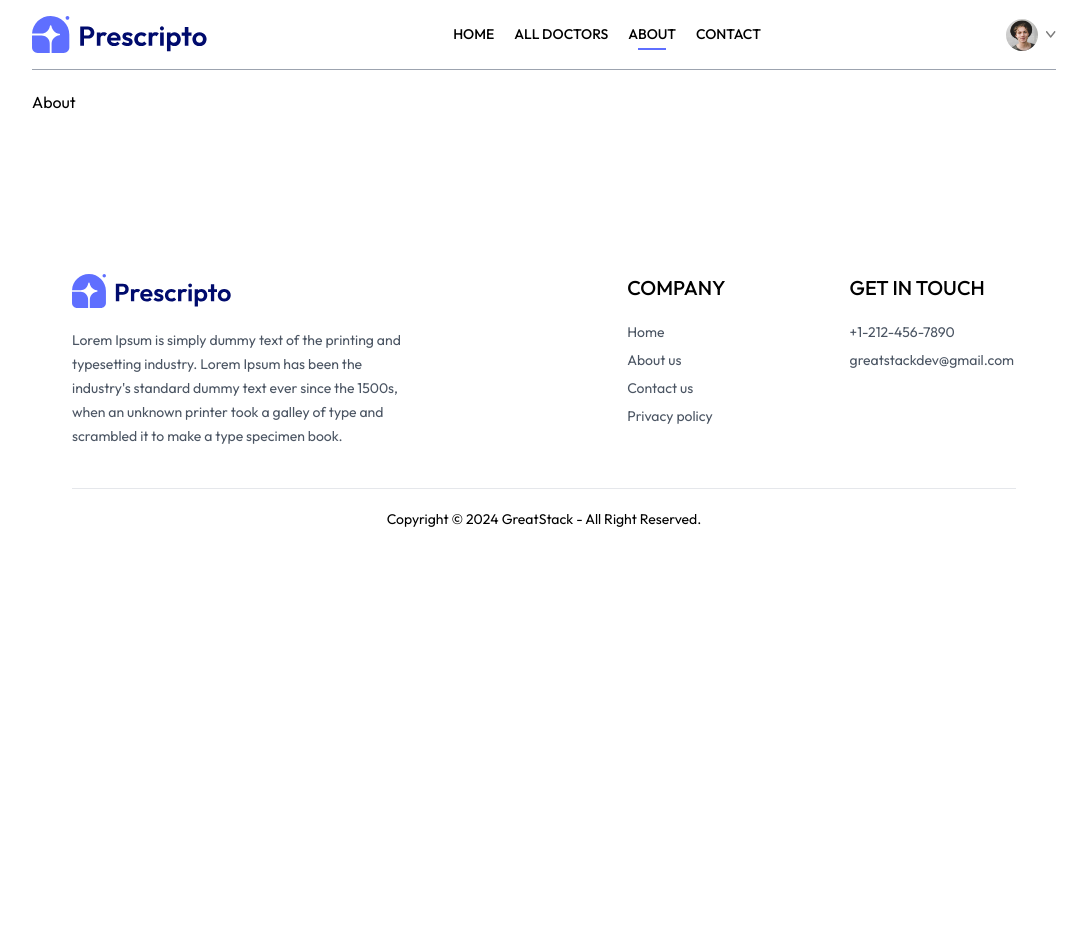
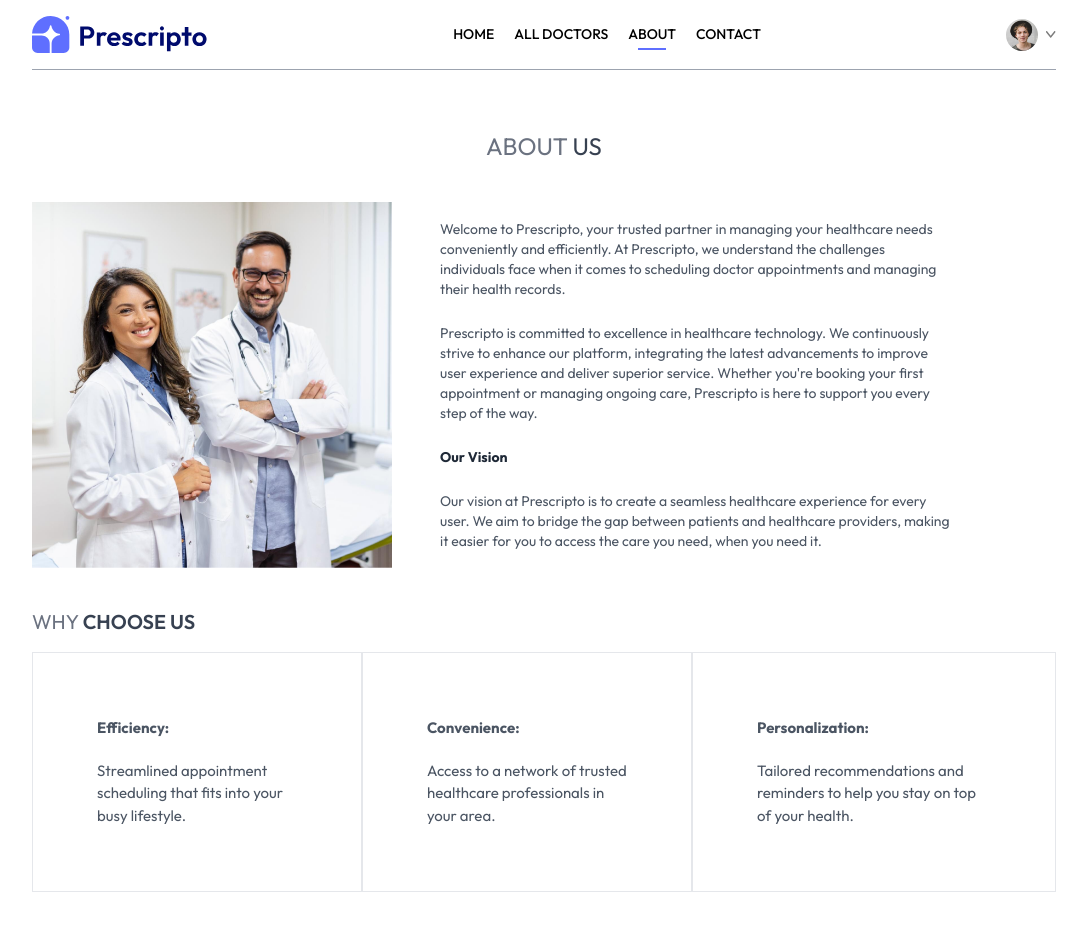
Before and after one commit to abnerrivera/prescripto, a React (Vite) app in the folder frontend/: page /about in a window 1280 px wide. Shown: the top 952 px of the page, without its empty margins (96-1183 px from the left). Before the commit the page ends 800 px from the top, so only its background shows below. Built offline with nearby package versions, Linux system fonts and the light colour scheme.

Commit message:
feat: complete about page ui

```diff
--- a/frontend/src/pages/About.jsx
+++ b/frontend/src/pages/About.jsx
@@ -1,9 +1,76 @@
-import React from 'react'
+import React from 'react';
+import { assets } from '../assets/assets';
+const About = () => {
+	return (
+		<div>
+			<div className="text-center text-2xl pt-10 text-gray-500">
+				<p>
+					ABOUT <span className="text-gray-700">US</span>
+				</p>
+			</div>
 
-const About = () => {
-  return (
-    <div>About</div>
-  )
-}
+			<div className="my-10 flex flex-col md:flex-row gap-12">
+				<img
+					className="w-full md:max-w-[360px]"
+					src={assets.about_image}
+					alt=""
+				/>
+				<div className="flex flex-col justify-center gap-6 md:w-2/4 text-sm text-gray-600">
+					<p>
+						Welcome to Prescripto, your trusted partner in managing your
+						healthcare needs conveniently and efficiently. At Prescripto, we
+						understand the challenges individuals face when it comes to
+						scheduling doctor appointments and managing their health records.
+					</p>
+					<p>
+						Prescripto is committed to excellence in healthcare technology. We
+						continuously strive to enhance our platform, integrating the latest
+						advancements to improve user experience and deliver superior
+						service. Whether you're booking your first appointment or managing
+						ongoing care, Prescripto is here to support you every step of the
+						way.
+					</p>
+					<b className="text-gray-800">Our Vision</b>
+					<p>
+						Our vision at Prescripto is to create a seamless healthcare
+						experience for every user. We aim to bridge the gap between patients
+						and healthcare providers, making it easier for you to access the
+						care you need, when you need it.
+					</p>
+				</div>
+			</div>
 
-export default About
+			<div className="text-xl my-4">
+				<p className="text-gray-500">
+					WHY <span className="text-gray-700 font-semibold">CHOOSE US</span>
+				</p>
+			</div>
+
+			<div className="flex flex-col md:flex-row mb-20">
+				<div className="border px-10 md:px-16 py-8 sm:py-16 flex flex-col gap-5 text-[15px] hover:bg-primary hover:text-white transition-all duration-300 text-gray-600 cursor-pointer">
+					<b>Efficiency:</b>
+					<p>
+						Streamlined appointment scheduling that fits into your busy
+						lifestyle.
+					</p>
+				</div>
+				<div className="border px-10 md:px-16 py-8 sm:py-16 flex flex-col gap-5 text-[15px] hover:bg-primary hover:text-white transition-all duration-300 text-gray-600 cursor-pointer">
+					<b>Convenience:</b>
+					<p>
+						Access to a network of trusted healthcare professionals in your
+						area.
+					</p>
+				</div>
+				<div className="border px-10 md:px-16 py-8 sm:py-16 flex flex-col gap-5 text-[15px] hover:bg-primary hover:text-white transition-all duration-300 text-gray-600 cursor-pointer">
+					<b>Personalization:</b>
+					<p>
+						Tailored recommendations and reminders to help you stay on top of
+						your health.
+					</p>
+				</div>
+			</div>
+		</div>
+	);
+};
+
+export default About;
```
